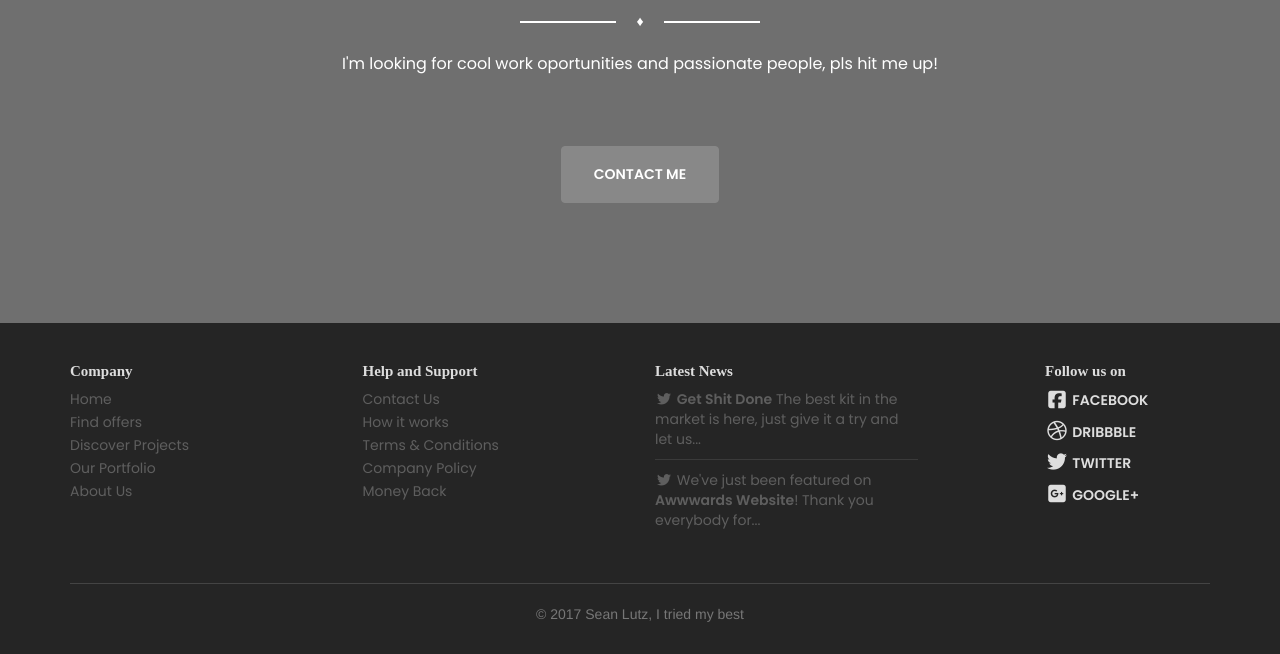
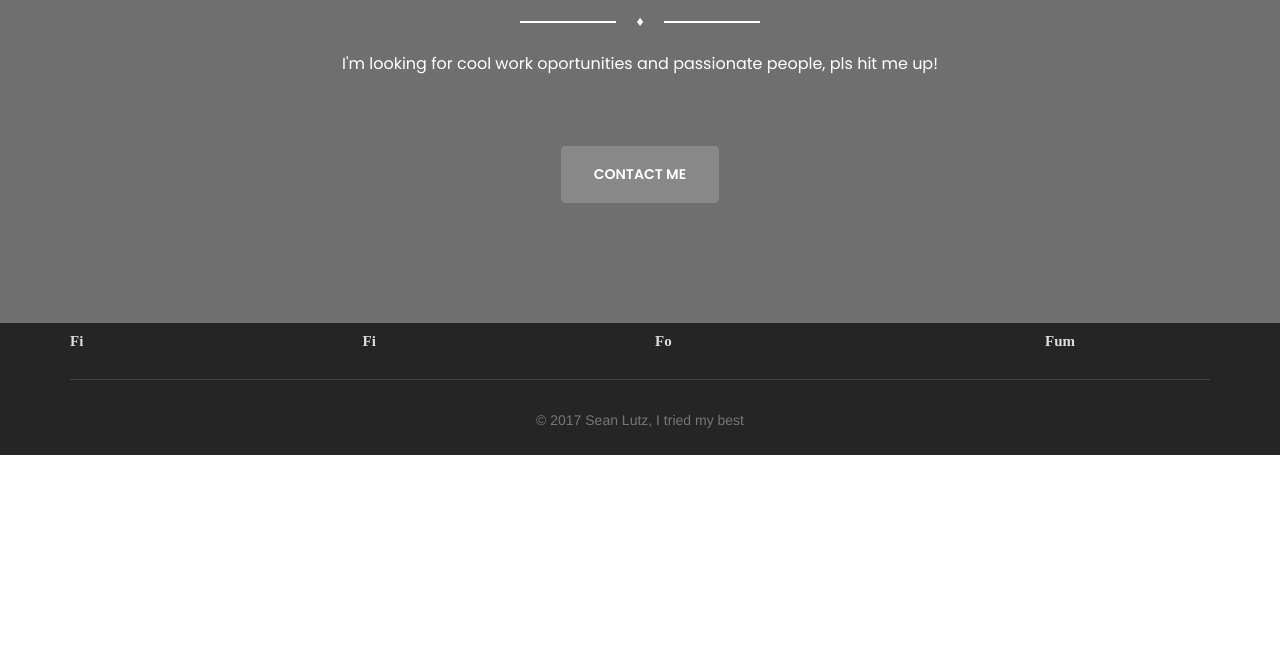
Before and after one commit to seanlutz/seanlutz, a plain HTML site: page index.html in a window 1280 px wide. Shown: the part 2215-2869 px from the top of the page. After the commit the page ends 2670 px from the top, so only its background shows below. Drawn offline with Linux system fonts and the light colour scheme; some packages are replaced by stand-ins of ours; a web font is replaced by a local one.

Commit message:
shrunk footer

```diff
--- a/index.html
+++ b/index.html
@@ -279,14 +279,14 @@
     </div>
 
 
-    <footer class="footer footer-big footer-color-black" data-color="black">
+    <footer class="footer footer-small footer-color-black" data-color="black">
         <div class="container">
             <div class="row">
                 <div class="col-md-2 col-sm-3">
                     <div class="info">
-                        <h5 class="title">Company</h5>
+                        <h5 class="title">Fi</h5>
                         <nav>
-                            <ul>
+                            <!-- <ul>
                                 <li>
                                     <a href="#">Home</a></li>
                                 <li>
@@ -301,14 +301,14 @@
                                 <li>
                                     <a href="#">About Us</a>
                                 </li>
-                            </ul>
+                            </ul> !-->
                         </nav>
                     </div>
                 </div>
                 <div class="col-md-3 col-md-offset-1 col-sm-3">
                     <div class="info">
-                        <h5 class="title"> Help and Support</h5>
-                         <nav>
+                        <h5 class="title"> Fi</h5>
+                         <nav>  <!--
                             <ul>
                                 <li>
                                     <a href="#">Contact Us</a>
@@ -325,14 +325,14 @@
                                 <li>
                                     <a href="#">Money Back</a>
                                 </li>
-                            </ul>
+                            </ul>  !-->
                         </nav>
                     </div>
                 </div>
                 <div class="col-md-3 col-sm-3">
                     <div class="info">
-                        <h5 class="title">Latest News</h5>
-                        <nav>
+                        <h5 class="title">Fo</h5>
+                        <nav>  <!--
                             <ul>
                                 <li>
                                     <a href="#">
@@ -345,16 +345,16 @@
                                         <i class="fa fa-twitter"></i> We've just been featured on <b> Awwwards Website</b>! Thank you everybody for...
                                     </a>
                                 </li>
-                            </ul>
+                            </ul>  !-->
                         </nav>
                     </div>
                 </div>
                 <div class="col-md-2 col-md-offset-1 col-sm-3">
                     <div class="info">
-                        <h5 class="title">Follow us on</h5>
+                        <h5 class="title">Fum</h5>
                         <nav>
                             <ul>
-                                <li>
+                               <!-- <li>
                                     <a href="#" class="btn btn-social btn-facebook btn-simple">
                                         <i class="fa fa-facebook-square"></i> Facebook
                                     </a>
@@ -374,7 +374,7 @@
                                         <i class="fa fa-google-plus-square"></i> Google+
                                     </a>
                                 </li>
-                            </ul>
+                            </ul> !-->
                         </nav>
                     </div>
                 </div>
```
